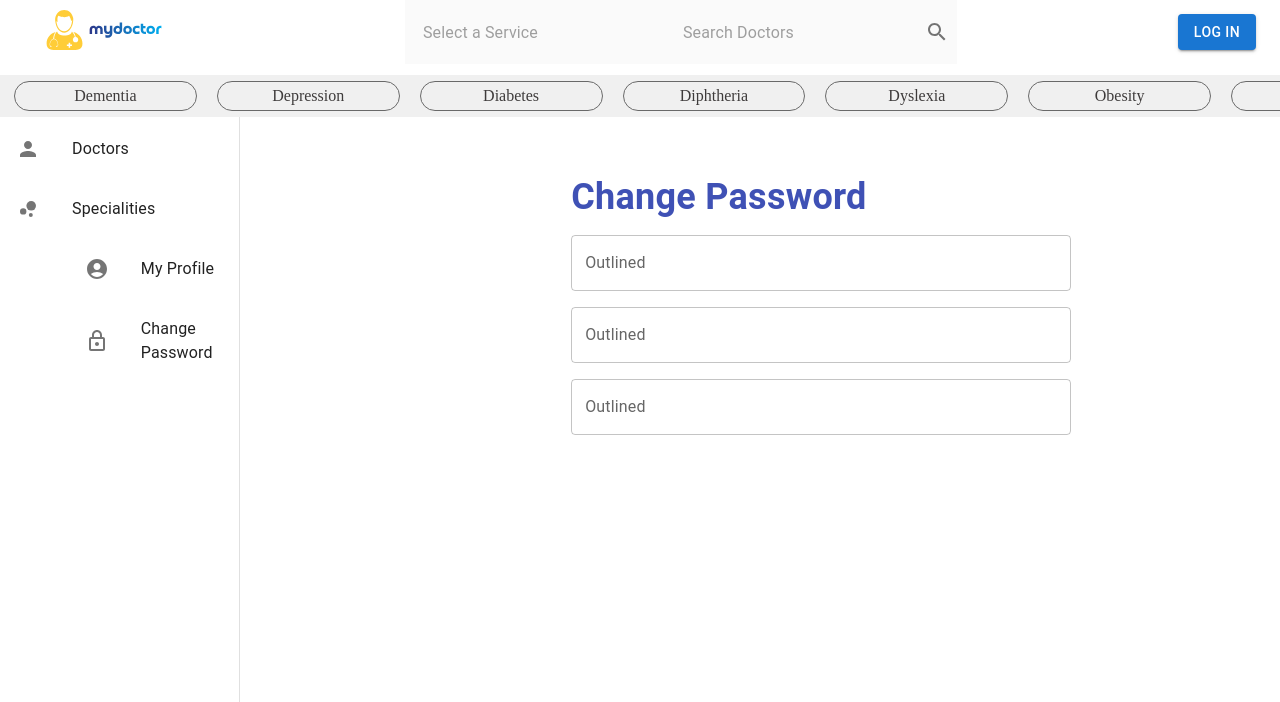
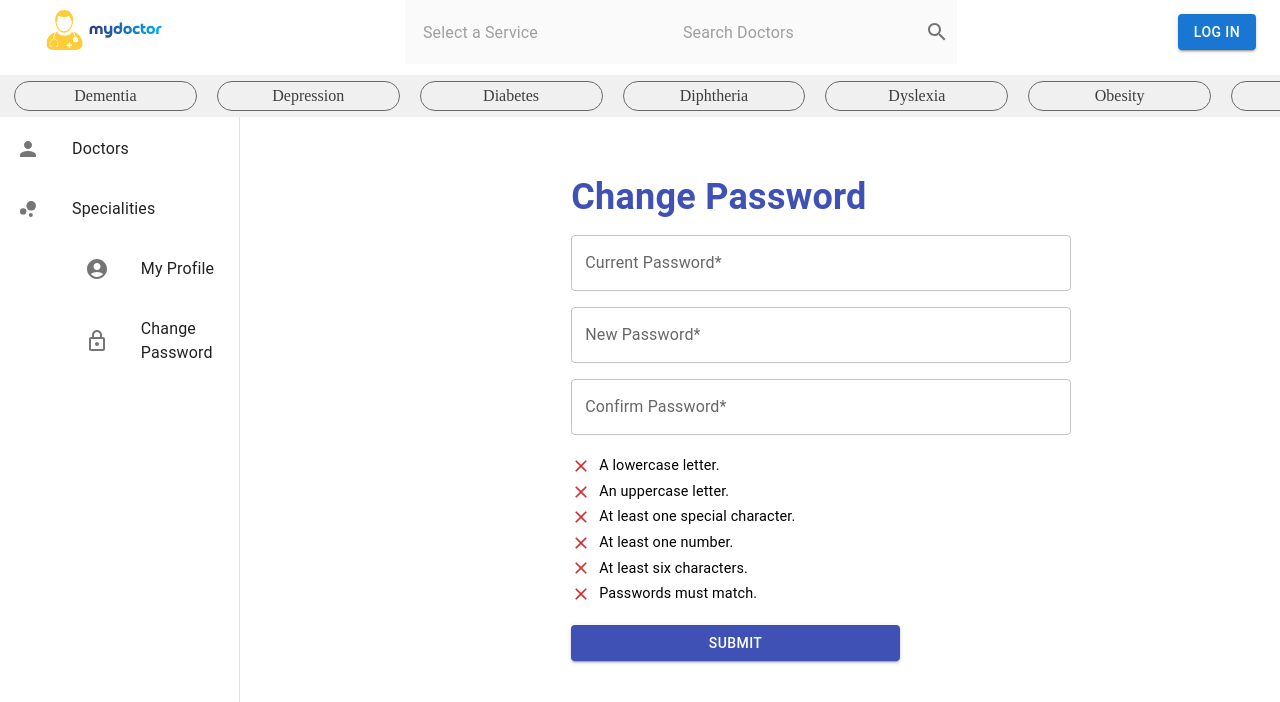
Before and after one commit to Akshat-65/my-doctor-app, a React (Create React App) app: page /changepassword in a window 1280 px wide. Shown: the top 702 px of the page. Built offline with nearby package versions, Linux system fonts and the light colour scheme; no server answers.

Commit message:
added change password layout and validation

```diff
--- a/src/components/PatientSignUp.js
+++ b/src/components/PatientSignUp.js
@@ -671,7 +671,7 @@ const PatientSignUp = () => {
           <>
             {passwordIsValid.isShowing === true &&
               passwordRequirements.map(({ label, key }) => (
-                <Box key={key} sx={{ display: "flex", alignItems: "center" }}>
+                <Box key={key} sx={{ display: "flex", alignItems: "center"}}>
                   {getRequirementIcon(passwordIsValid[key])}
                   <Typography
                     variant="body1"
--- a/src/pages/ChangePassword.js
+++ b/src/pages/ChangePassword.js
@@ -1,13 +1,16 @@
 import Box from "@mui/material/Box";
 import SideNav from "../components/SideNav";
 import Typography from "@mui/material/Typography";
-import TextField from '@mui/material/TextField';
-
+import TextField from "@mui/material/TextField";
+import CheckIcon from '@mui/icons-material/Check';
+import CloseIcon from '@mui/icons-material/Close';
+import Button from "@mui/material/Button";
+import { useState } from "react";
 
 const changePasswordHeaderWrapper = {
   display: "flex",
-  alignItems : "center",
-mb:'1rem'
+  alignItems: "center",
+  mb: "1rem",
 };
 
 const changePasswordStyle = {
@@ -17,8 +20,149 @@ const changePasswordStyle = {
 };
 const ChangePassword = () => {
   const drawerWidth = 240;
+
+  const passwordInitialState = {
+    lowercase: "",
+    uppercase: "",
+    specialCharacter: "",
+    number: "",
+    minimumLength: "",
+    matching: ""
+  };
+
+  const [passwordIsValid, setPasswordIsValid] = useState(passwordInitialState);
+  const [passwordDetails, setPasswordDetails] = useState({
+    password: "",
+    confirmPassword:""
+  });
+
+  const passwordRequirements = [
+    { label: "A lowercase letter.", key: "lowercase" },
+    { label: "An uppercase letter.", key: "uppercase" },
+    {
+      label: "At least one special character.",
+      key: "specialCharacter",
+    },
+    { label: "At least one number.", key: "number" },
+    { label: "At least six characters.", key: "minimumLength" },
+    { label: "Passwords must match.", key: "matching" },
+  ];
+
+  const getRequirementIcon = (status) => {
+    if (status === "checked") {
+      return <CustomRadioButtonCheckedIcon />;
+    } else {
+      return <CustomRadioButtonCrossIcon />;
+    }
+  };
+
+  const CustomRadioButtonCheckedIcon = () => {
+    return <CheckIcon color="success" fontSize="small" />;
+  };
+
+  const CustomRadioButtonCrossIcon = () => {
+    return <CloseIcon color="error" fontSize="small" />;
+  };
+
+  const handlePassword = (e) => {
+    const value = e.target.value;
+    setPasswordDetails((prevState) => ({
+      ...prevState,
+      password: value,
+    }));
+    // setPassword(value);
+    console.log(value);
+
+    if (value.trim().length < 6) {
+      setPasswordIsValid((prevState) => ({
+        ...prevState,
+        minimumLength: "unchecked",
+      }));
+    } else {
+      setPasswordIsValid((prevState) => ({
+        ...prevState,
+        minimumLength: "checked",
+      }));
+    }
+    console.log(/[a-z]/.test(value));
+
+    if (/[a-z]/.test(value)) {
+      setPasswordIsValid((prevState) => ({
+        ...prevState,
+        lowercase: "checked",
+      }));
+    } else {
+      setPasswordIsValid((prevState) => ({
+        ...prevState,
+        lowercase: "unchecked",
+      }));
+    }
+
+    if (/[A-Z]/.test(value)) {
+      setPasswordIsValid((prevState) => ({
+        ...prevState,
+        uppercase: "checked",
+      }));
+    } else {
+      setPasswordIsValid((prevState) => ({
+        ...prevState,
+        uppercase: "unchecked",
+      }));
+    }
+
+    if (/[0-9]/.test(value)) {
+      setPasswordIsValid((prevState) => ({
+        ...prevState,
+        number: "checked",
+      }));
+    } else {
+      setPasswordIsValid((prevState) => ({
+        ...prevState,
+        number: "unchecked",
+      }));
+    }
+
+    if (/^(?=.*[~`!@#$%^&*()--+={}\[\]|\\:;"'<>,.?/_₹]).*$/.test(value)) {
+      setPasswordIsValid((prevState) => ({
+        ...prevState,
+        specialCharacter: "checked",
+      }));
+    } else {
+      setPasswordIsValid((prevState) => ({
+        ...prevState,
+        specialCharacter: "unchecked",
+      }));
+    }
+
+    setPasswordIsValid((prevState) => ({
+      ...prevState,
+      matching: "unchecked",
+    }));
+  };
+
+
+  const handleConfirmPassword = (e) => {
+    let confirmPassword = e.target.value;
+    setPasswordDetails((prevState) => ({
+      ...prevState,
+      confirmPassword: confirmPassword,
+    }));
+    if (confirmPassword === passwordDetails.password) {
+      setPasswordIsValid((prevState) => ({
+        ...prevState,
+        matching: "checked",
+      }));
+    } else {
+      setPasswordIsValid((prevState) => ({
+        ...prevState,
+        matching: "unchecked",
+      }));
+    }
+  };
+
+
   return (
-        <Box sx={{ display: "flex", mt: { xs: "12rem", md: "9rem", } }}>
+    <Box sx={{ display: "flex", mt: { xs: "12rem", md: "9rem" } }}>
       <SideNav />
       <Box
         component="main"
@@ -27,25 +171,70 @@ const ChangePassword = () => {
           width: { sm: `calc(100% - ${drawerWidth}px)` },
         }}
       >
-          <Box component="section" sx={{ pl: "1rem", pr: "1rem" ,ml:{md:'30%'},mt:{md:'3%'}}}>
-
+        <Box
+          component="section"
+          sx={{ pl: "1rem", pr: "1rem", ml: { md: "30%" }, mt: { md: "3%" } }}
+        >
           <Box sx={changePasswordHeaderWrapper}>
             <Typography variant="h4" sx={changePasswordStyle}>
               Change Password
             </Typography>
           </Box>
 
-          <Box component="form" sx= {{display:'flex', flexDirection:'column', gap:'16px'}}>
-
-          <TextField id="outlined-basic" label="Outlined" variant="outlined" sx={{maxWidth:'500px'}} />
-          <TextField id="outlined-basic" label="Outlined" variant="outlined" sx={{maxWidth:'500px'}}/>
-          <TextField id="outlined-basic" label="Outlined" variant="outlined" sx={{maxWidth:'500px'}}/>
+          <Box
+            component="form"
+            sx={{ display: "flex", flexDirection: "column", gap: "16px" }}
+          >
+            <TextField
+              id="outlined-basic"
+              label="Current Password*"
+              variant="outlined"
+              type="password"
+              sx={{ maxWidth: "500px" }}
+            />
+            <TextField
+              id="outlined-basic"
+              label="New Password*"
+              variant="outlined"
+              type="password"
+              onChange={handlePassword}
+              sx={{ maxWidth: "500px" }}
+            />
+            <TextField
+              id="outlined-basic"
+              label="Confirm Password*"
+              variant="outlined"
+              type="password"
+              onChange={handleConfirmPassword}
+              sx={{ maxWidth: "500px" }}
+            />
+          <Box>
+          {passwordRequirements.map(({ label, key }) => (
+                <Box key={key} sx={{ display: "flex", alignItems: "center", gap:'8px', mt:'4px', mb:"4px"}}>
+                  {getRequirementIcon(passwordIsValid[key])}
+                  <Typography
+                    variant="body1"
+                    component="span"
+                    sx={{ fontSize: "0.9rem" }}
+                  >
+                    {label}
+                  </Typography>
                 </Box>
-
+              ))}
+          </Box>
+          <Box sx={{ mb: "1rem" }}>
+          <Button
+            variant="contained"
+            sx={{backgroundColor:'rgb(63, 81, 181)', width:{xs:"100%", sm:"48%"}}}
+          >
+            SUBMIT
+          </Button>
+        </Box>
+          </Box>
         </Box>
       </Box>
     </Box>
   );
-}
+};
 
 export default ChangePassword;
```
Lines whose indentation alone changed are shown as unchanged.
